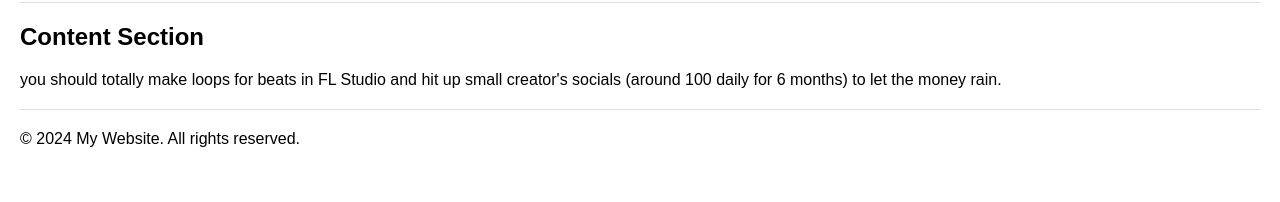
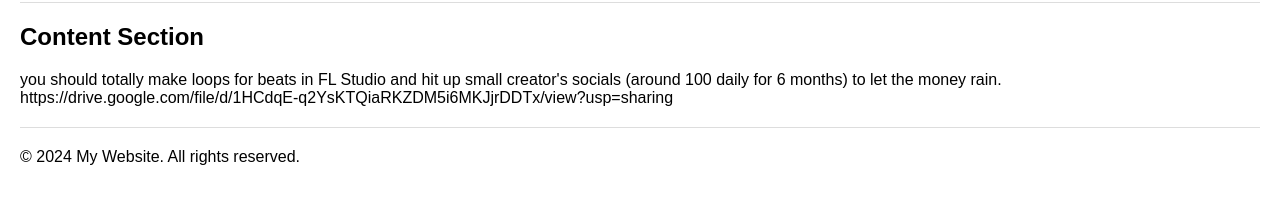
Before and after one commit to Emsteur/mywebsite2, a plain HTML site: page index.html in a window 1280 px wide. Shown: the part 600-802 px from the top of the page. Drawn offline with Linux system fonts and the light colour scheme.

Commit message:
Update index.html

```diff
--- a/index.html
+++ b/index.html
@@ -43,7 +43,8 @@
 
     <main>
         <h2>Content Section</h2>
-        <p>you should totally make loops for beats in FL Studio and hit up small creator's socials (around 100 daily for 6 months) to let the money rain.</p>
+        <p>you should totally make loops for beats in FL Studio and hit up small creator's socials (around 100 daily for 6 months) to let the money rain.
+        https://drive.google.com/file/d/1HCdqE-q2YsKTQiaRKZDM5i6MKJjrDDTx/view?usp=sharing</p>
     </main>
 
     <hr>
```
